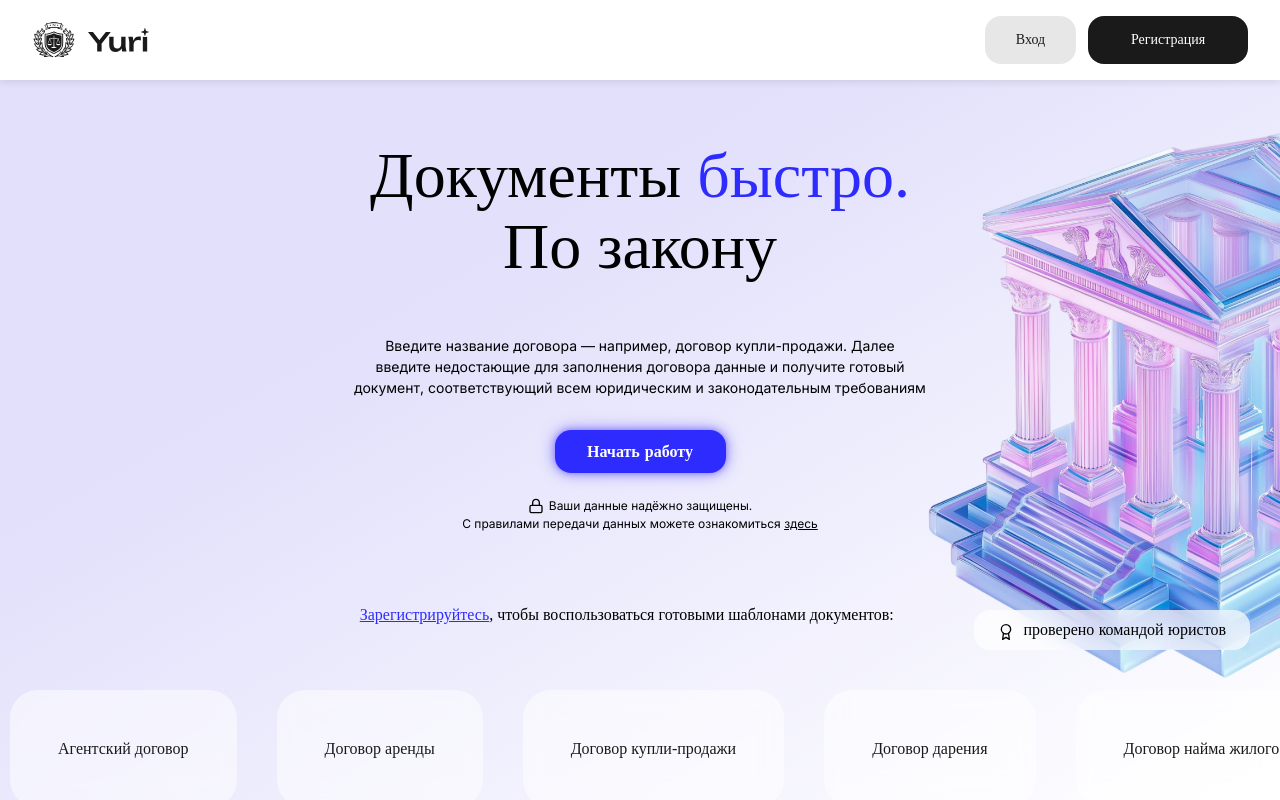
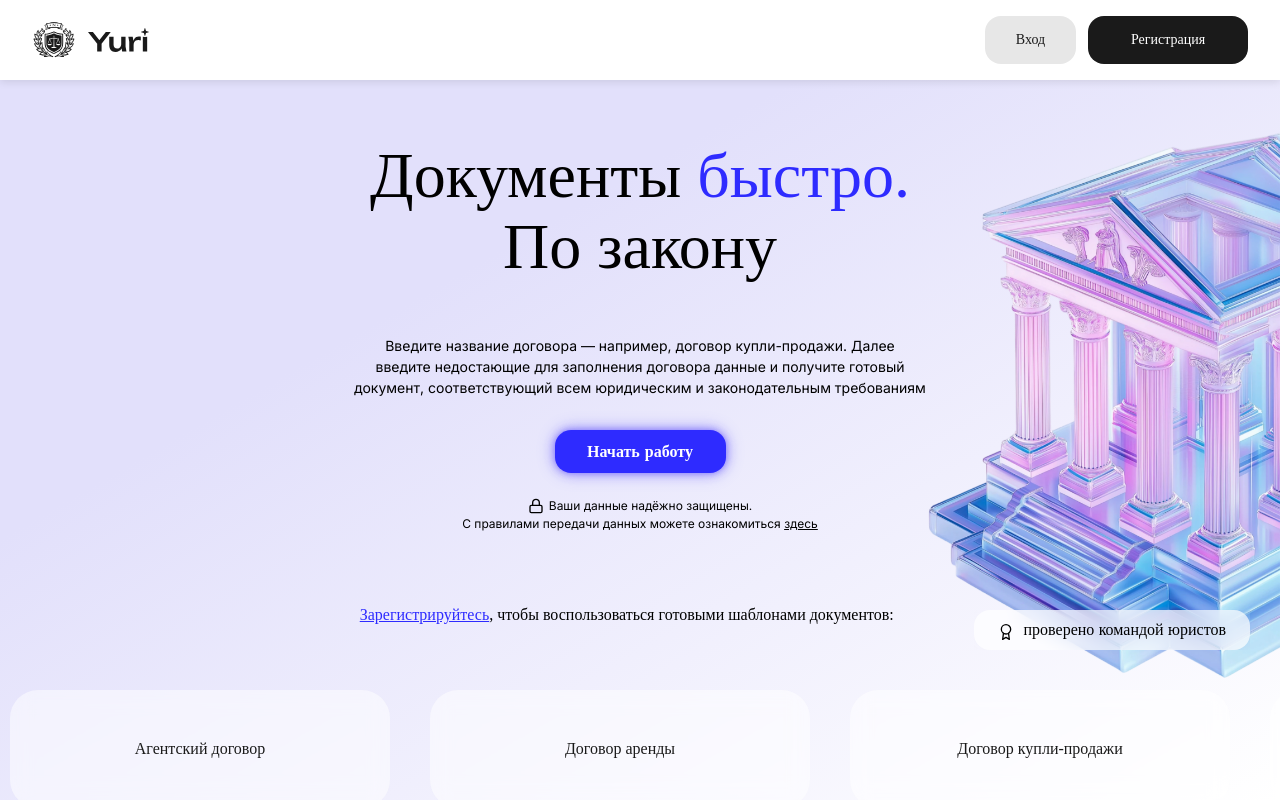
Before and after one commit to skyflict/legalGPT, a React (Vite) app: page / in a window 1280 px wide. Built offline with nearby package versions, Linux system fonts and the light colour scheme; no server answers; a web font is replaced by a local one.

Commit message:
add inline

```diff
--- a/src/components/ContractTypes/ContractTypes.css
+++ b/src/components/ContractTypes/ContractTypes.css
@@ -58,11 +58,27 @@
 
 .contract-grid {
   display: flex;
-  justify-content: space-between;
   gap: 40px;
-  width: auto;
+  width: calc(100% * 2);
   margin-left: 10px;
   margin-right: 10px;
+  animation: scroll-horizontal 30s linear infinite;
+  will-change: transform;
+}
+
+.contract-types .container {
+  max-width: 100%;
+  overflow: hidden;
+  position: relative;
+}
+
+@keyframes scroll-horizontal {
+  0% {
+    transform: translateX(0);
+  }
+  100% {
+    transform: translateX(-50%);
+  }
 }
 
 .contract-card {
@@ -72,11 +88,26 @@
   background: rgba(255, 255, 255, 0.5);
   backdrop-filter: blur(10px);
   flex: 1;
+  min-width: 380px;
   display: flex;
   align-items: center;
   justify-content: center;
   text-align: center;
   white-space: nowrap;
+  transition: all 0.3s ease;
+}
+
+.contract-card:hover ~ .contract-grid,
+.contract-card:hover {
+  animation-play-state: paused;
+}
+
+.contract-card:hover .contract-title {
+  color: #2e2bff;
+}
+
+.contract-grid:hover {
+  animation-play-state: paused;
 }
 
 .contract-title {
@@ -110,11 +141,18 @@
   .contract-grid {
     flex-direction: column;
     gap: 16px;
+    width: 100%;
+    animation: none;
   }
 
   .contract-card {
     padding: 24px;
     white-space: normal;
+    min-width: unset;
+  }
+
+  .contract-card.duplicate {
+    display: none;
   }
 
   .contract-title {
--- a/src/components/ContractTypes/ContractTypes.tsx
+++ b/src/components/ContractTypes/ContractTypes.tsx
@@ -54,6 +54,16 @@ const ContractTypes = () => {
               <span className="contract-title">{contract.title}</span>
             </div>
           ))}
+          {contractTypes.map((contract) => (
+            <div
+              key={`duplicate-${contract.id}`}
+              className={`contract-card duplicate ${
+                contract.isActive ? "active" : ""
+              }`}
+            >
+              <span className="contract-title">{contract.title}</span>
+            </div>
+          ))}
         </div>
       </div>
     </section>
```
